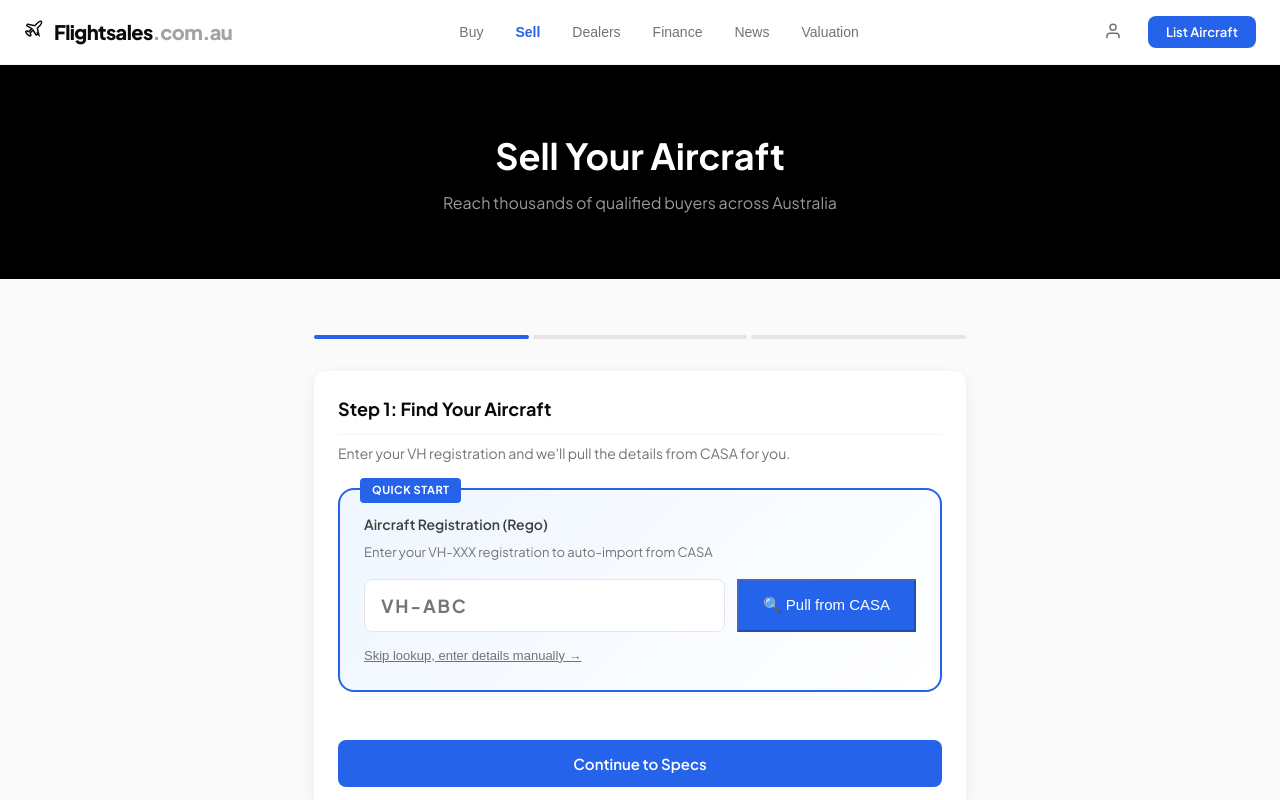
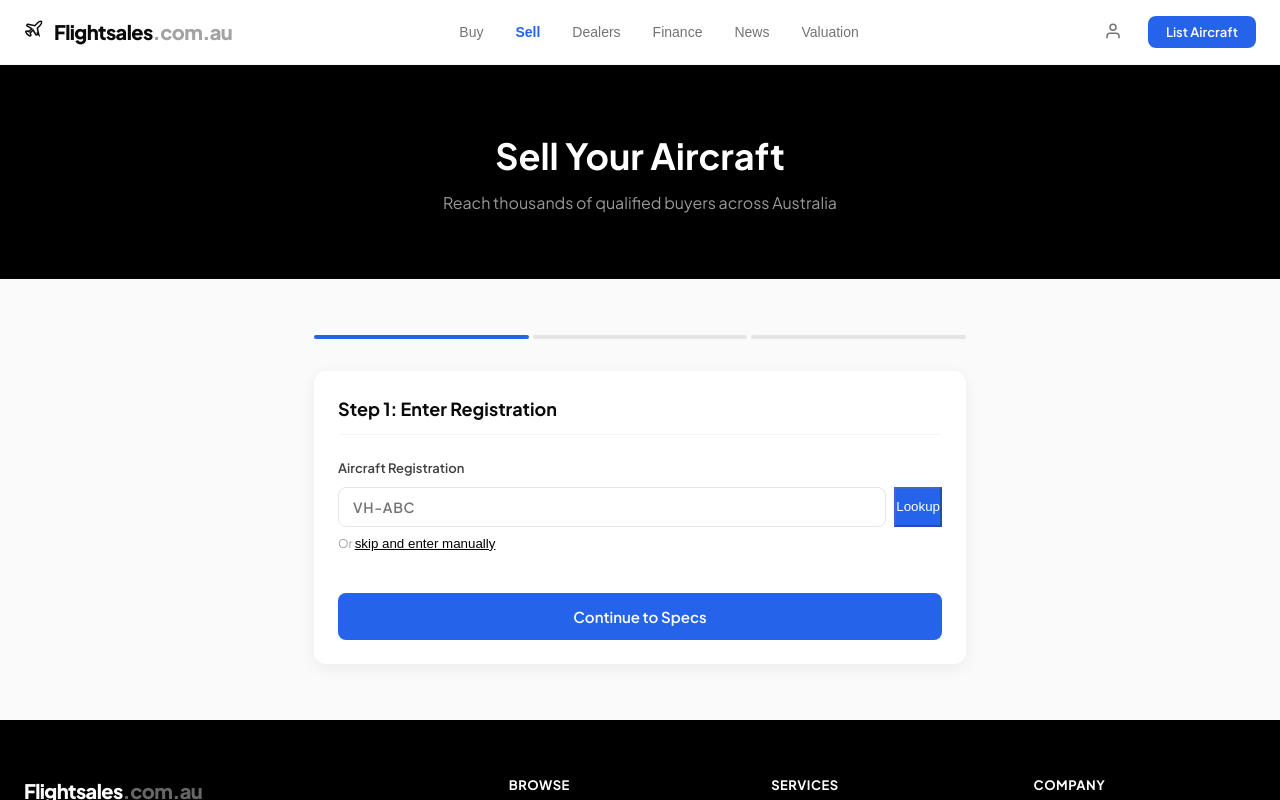
Before and after one commit to AyrtonMansi/flightsales-nextjs, a Next.js app: page / in a window 1280 px wide. Both pictures are taken after a click on the button "Sell". Shown: the top 800 px of the page. Built offline with nearby package versions, Linux system fonts and the light colour scheme.

Commit message:
Update: Slimline CASA lookup + login prompt on Step 3

```diff
--- a/src/components/FlightSalesApp.jsx
+++ b/src/components/FlightSalesApp.jsx
@@ -1545,7 +1545,7 @@ const ListingDetail = ({ listing, onBack, savedIds, onSave }) => {
   );
 };
 
-const SellPage = () => {
+const SellPage = ({ user, setPage }) => {
   const [step, setStep] = useState(1);
   const [formData, setFormData] = useState({
     manufacturer: '',
@@ -1567,6 +1567,7 @@ const SellPage = () => {
   const [lookupError, setLookupError] = useState(null);
   const [autoFilled, setAutoFilled] = useState(false);
   const [showManualForm, setShowManualForm] = useState(false);
+  const [showLoginPrompt, setShowLoginPrompt] = useState(false);
 
   const lookupCASA = async () => {
     const rego = formData.rego.toUpperCase().trim();
@@ -1651,44 +1652,12 @@ const SellPage = () => {
 
           {step === 1 && (
             <div className="fs-detail-specs" style={{ boxShadow: "var(--fs-shadow-md)" }}>
-              <h3 style={{ fontSize: 18, marginBottom: 8 }}>Step 1: Find Your Aircraft</h3>
-              <p style={{ fontSize: 14, color: 'var(--fs-gray-500)', marginBottom: 24 }}>
-                Enter your VH registration and we'll pull the details from CASA for you.
-              </p>
-
-              {/* CASA Rego Lookup - CLEAN & PROMINENT */}
-              <div style={{
-                marginBottom: 32,
-                padding: 24,
-                background: 'linear-gradient(135deg, #eff6ff 0%, #ffffff 100%)',
-                borderRadius: 'var(--fs-radius-lg)',
-                border: '2px solid var(--fs-blue)',
-                position: 'relative'
-              }}>
-                <div style={{
-                  position: 'absolute',
-                  top: -12,
-                  left: 20,
-                  background: 'var(--fs-blue)',
-                  color: 'white',
-                  padding: '4px 12px',
-                  borderRadius: 4,
-                  fontSize: 11,
-                  fontWeight: 700,
-                  textTransform: 'uppercase',
-                  letterSpacing: '0.5px'
-                }}>
-                  Quick Start
-                </div>
-
-                <label className="fs-form-label" style={{ fontSize: 14, marginBottom: 8 }}>
-                  Aircraft Registration (Rego)
-                </label>
-                <p style={{ fontSize: 13, color: 'var(--fs-gray-500)', marginBottom: 16 }}>
-                  Enter your VH-XXX registration to auto-import from CASA
-                </p>
-
-                <div style={{ display: "flex", gap: 12 }}>
+              <h3 style={{ fontSize: 18, marginBottom: 24 }}>Step 1: Enter Registration</h3>
+
+              {/* CASA Rego Lookup - SLIMLINE */}
+              <div style={{ marginBottom: 24 }}>
+                <label className="fs-form-label">Aircraft Registration</label>
+                <div style={{ display: "flex", gap: 8, marginTop: 8 }}>
                   <input
                     className="fs-form-input"
                     placeholder="VH-ABC"
@@ -1697,10 +1666,8 @@ const SellPage = () => {
                     onKeyPress={handleKeyPress}
                     style={{
                       textTransform: 'uppercase',
-                      fontWeight: 700,
-                      letterSpacing: '0.1em',
-                      fontSize: 18,
-                      padding: '14px 16px',
+                      fontWeight: 600,
+                      letterSpacing: '0.05em',
                       flex: 1
                     }}
                     maxLength={6}
@@ -1710,106 +1677,28 @@ const SellPage = () => {
                     onClick={lookupCASA}
                     disabled={isLookingUp || formData.rego.length < 6}
                     className="fs-nav-btn-primary"
-                    style={{
-                      whiteSpace: 'nowrap',
-                      minWidth: 120,
-                      padding: '14px 24px',
-                      fontSize: 15
-                    }}
+                    style={{ whiteSpace: 'nowrap' }}
                   >
-                    {isLookingUp ? (
-                      <span style={{ display: 'flex', alignItems: 'center', gap: 6 }}>
-                        <svg width="16" height="16" viewBox="0 0 24 24" style={{ animation: 'spin 1s linear infinite' }}>
-                          <circle cx="12" cy="12" r="10" stroke="currentColor" strokeWidth="3" fill="none" strokeDasharray="60" strokeDashoffset="20" />
-                        </svg>
-                        Searching...
-                      </span>
-                    ) : (
-                      <span style={{ display: 'flex', alignItems: 'center', gap: 6 }}>
-                        🔍 Pull from CASA
-                      </span>
+                    {isLookingUp ? '...' : 'Lookup'}
+                  </button>
+                </div>
+
+                {lookupError && (
+                  <p style={{ fontSize: 12, color: 'var(--fs-red)', marginTop: 8 }}>
+                    {lookupError} — <button onClick={() => setShowManualForm(true)} style={{ textDecoration: 'underline', background: 'none', border: 'none', padding: 0, cursor: 'pointer' }}>enter manually</button>
+                  </p>
                 )}
-                  </button>
-                </div>
-
-                {lookupError && (
-                  <div style={{
-                    marginTop: 12,
-                    padding: '10px 12px',
-                    background: '#fef2f2',
-                    borderRadius: 6,
-                    border: '1px solid #fecaca'
-                  }}>
-                    <p style={{ fontSize: 13, color: '#dc2626', margin: 0 }}>{lookupError}</p>
-                    <button
-                      onClick={() => setShowManualForm(true)}
-                      style={{
-                        fontSize: 12,
-                        color: '#dc2626',
-                        textDecoration: 'underline',
-                        background: 'none',
-                        border: 'none',
-                        padding: 0,
-                        marginTop: 4,
-                        cursor: 'pointer'
-                      }}
-                    >
-                      Enter details manually instead →
-                    </button>
-                  </div>
+
+                {autoFilled && (
+                  <p style={{ fontSize: 12, color: 'var(--fs-green)', marginTop: 8 }}>
+                    {Icons.check} Found in CASA — details loaded below
+                  </p>
                 )}
 
-                {autoFilled && (
-                  <div style={{
-                    marginTop: 12,
-                    padding: '12px 16px',
-                    background: '#dcfce7',
-                    borderRadius: 6,
-                    border: '1px solid #86efac',
-                    display: 'flex',
-                    alignItems: 'center',
-                    gap: 10
-                  }}>
-                    <div style={{
-                      width: 24,
-                      height: 24,
-                      borderRadius: '50%',
-                      background: '#22c55e',
-                      display: 'flex',
-                      alignItems: 'center',
-                      justifyContent: 'center',
-                      color: 'white',
-                      fontSize: 14
-                    }}>
-                      ✓
-                    </div>
-                    <div>
-                      <p style={{ fontSize: 14, color: '#166534', fontWeight: 600, margin: 0 }}>
-                        Aircraft found in CASA register!
+                {!showManualForm && !lookupError && !autoFilled && (
+                  <p style={{ fontSize: 12, color: 'var(--fs-gray-400)', marginTop: 8 }}>
+                    Or <button onClick={() => setShowManualForm(true)} style={{ textDecoration: 'underline', background: 'none', border: 'none', padding: 0, cursor: 'pointer' }}>skip and enter manually</button>
                   </p>
-                      <p style={{ fontSize: 12, color: '#15803d', margin: '2px 0 0 0' }}>
-                        Details auto-filled below. Please review and add missing information.
-                      </p>
-                    </div>
-                  </div>
-                )}
-
-                {!showManualForm && !lookupError && (
-                  <button
-                    onClick={() => setShowManualForm(true)}
-                    style={{
-                      marginTop: 16,
-                      fontSize: 13,
-                      color: 'var(--fs-gray-500)',
-                      background: 'none',
-                      border: 'none',
-                      padding: 0,
-                      cursor: 'pointer',
-                      textDecoration: 'underline'
-                    }}
-                  >
-                    Skip lookup, enter details manually →
-                  </button>
                 )}
               </div>
 
@@ -1988,6 +1877,48 @@ const SellPage = () => {
 
           {step === 3 && (
             <div className="fs-detail-specs" style={{ boxShadow: "var(--fs-shadow-md)" }}>
+              {!user ? (
+                /* LOGIN PROMPT */
+                <div style={{ textAlign: 'center', padding: '32px 24px' }}>
+                  <div style={{
+                    width: 64,
+                    height: 64,
+                    borderRadius: '50%',
+                    background: '#eff6ff',
+                    display: 'flex',
+                    alignItems: 'center',
+                    justifyContent: 'center',
+                    margin: '0 auto 20px',
+                    fontSize: 28
+                  }}>
+                    {Icons.user}
+                  </div>
+                  <h3 style={{ fontSize: 20, fontWeight: 700, marginBottom: 8 }}>Sign in to continue</h3>
+                  <p style={{ fontSize: 14, color: 'var(--fs-gray-500)', marginBottom: 24, maxWidth: 360, margin: '0 auto 24px' }}>
+                    Create an account or sign in to submit your aircraft listing and manage your ads.
+                  </p>
+                  <div style={{ display: 'flex', flexDirection: 'column', gap: 12, maxWidth: 280, margin: '0 auto' }}>
+                    <button
+                      className="fs-form-submit"
+                      onClick={() => setPage && setPage('login')}
+                      style={{ marginTop: 0 }}
+                    >
+                      Sign In / Create Account
+                    </button>
+                    <button
+                      className="fs-detail-cta fs-detail-cta-secondary"
+                      onClick={() => setStep(2)}
+                    >
+                      Back to Edit
+                    </button>
+                  </div>
+                  <p style={{ fontSize: 12, color: 'var(--fs-gray-400)', marginTop: 20 }}>
+                    Free to list. No credit card required.
+                  </p>
+                </div>
+              ) : (
+                /* LOGGED IN - SHOW SUBMIT FORM */
+                <>
                   <h3 style={{ fontSize: 18 }}>Photos & Submit</h3>
                   <div style={{ border: "2px dashed var(--fs-gray-200)", borderRadius: "var(--fs-radius)", padding: 40, textAlign: "center", marginBottom: 20 }}>
                     <div style={{ color: "var(--fs-gray-400)", marginBottom: 8 }}>{Icons.camera}</div>
@@ -2020,6 +1951,8 @@ const SellPage = () => {
                     <button className="fs-detail-cta fs-detail-cta-secondary" onClick={() => setStep(2)} style={{ flex: 1 }}>Back</button>
                     <button className="fs-form-submit" style={{ flex: 2, marginTop: 0 }}>Submit Listing for Review</button>
                   </div>
+                </>
+              )}
             </div>
           )}
         </div>
@@ -2359,6 +2292,7 @@ export default function FlightSalesApp() {
   const [mobileOpen, setMobileOpen] = useState(false);
   const [savedIds, setSavedIds] = useState(new Set());
   const [toast, setToast] = useState(null);
+  const [user, setUser] = useState(null); // null = not logged in, object = logged in
 
   const setSelectedListing = (l) => {
     setSelectedListingRaw(l);
@@ -2389,19 +2323,19 @@ export default function FlightSalesApp() {
   return (
     <>
       <style>{STYLES}</style>
-      <Nav page={page} setPage={setPageWrap} setMobileOpen={setMobileOpen} mobileOpen={mobileOpen} />
+      <Nav page={page} setPage={setPageWrap} setMobileOpen={setMobileOpen} mobileOpen={mobileOpen} user={user} />
 
       {page === "home" && <HomePage setPage={setPageWrap} setSelectedListing={setSelectedListing} savedIds={savedIds} onSave={onSave} />}
       {page === "buy" && <BuyPage setSelectedListing={setSelectedListing} savedIds={savedIds} onSave={onSave} />}
       {page === "detail" && <ListingDetail listing={selectedListing} onBack={() => setPageWrap("buy")} savedIds={savedIds} onSave={onSave} />}
-      {page === "sell" && <SellPage />}
+      {page === "sell" && <SellPage user={user} setPage={setPageWrap} />}
       {page === "dealers" && <DealersPage />}
       {page === "finance" && <FinancePage />}
       {page === "valuate" && <ValuatePage />}
       {page === "news" && <NewsPage />}
       {page === "about" && <AboutPage />}
       {page === "contact" && <ContactPage />}
-      {page === "login" && <LoginPage setPage={setPageWrap} />}
+      {page === "login" && <LoginPage setPage={setPageWrap} setUser={setUser} />}
 
       <Footer setPage={setPageWrap} />
 
```
Lines whose indentation alone changed are shown as unchanged.
